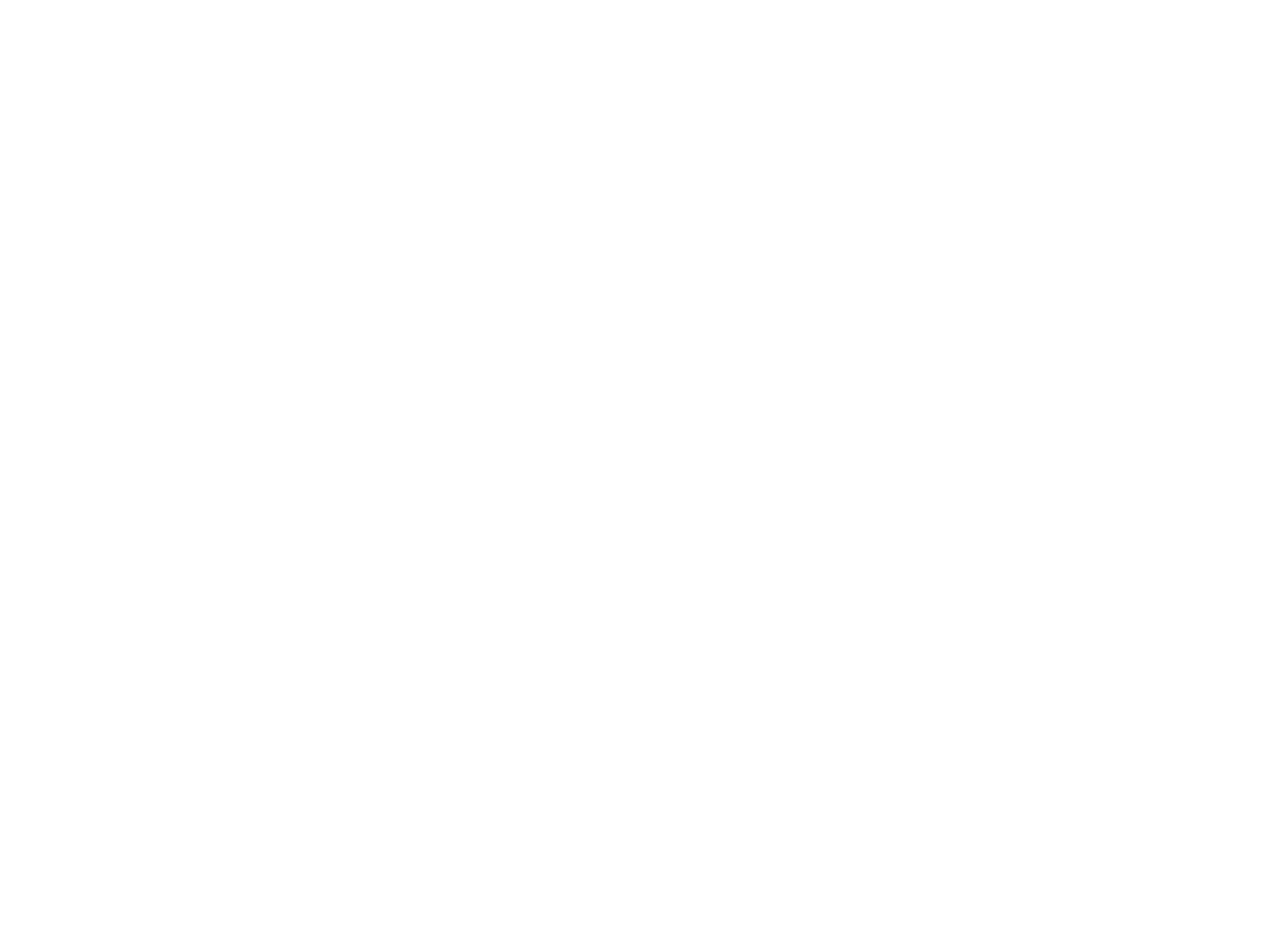
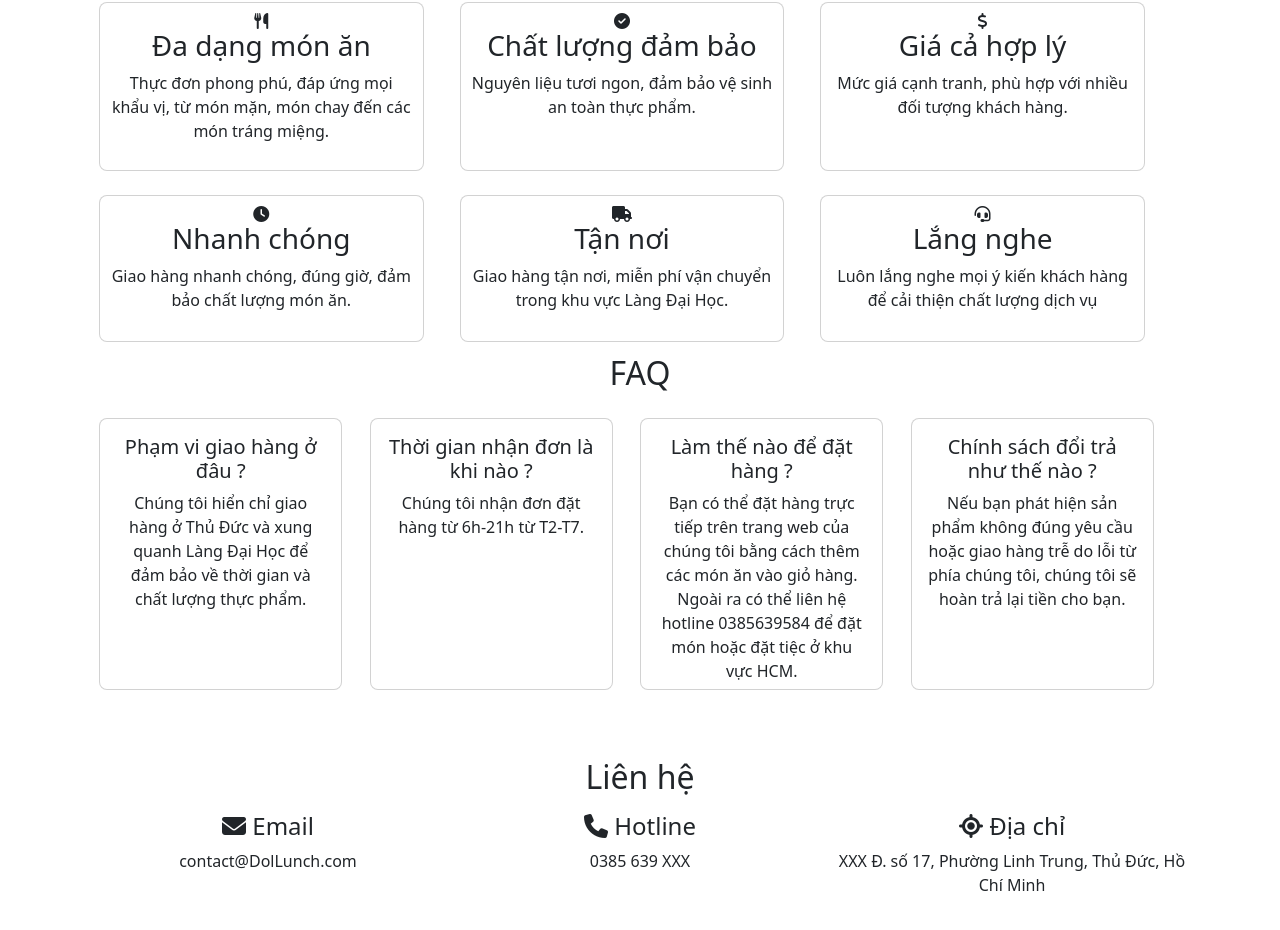
Before and after one commit to NguyenDuyDong862003/e-commerce, a React (Create React App) app: page /about in a window 1280 px wide. Before the commit this address had no page. Shown: the part 192-1122 px from the top of the page. Before the commit the page ends 800 px from the top, so only its background shows below. Built offline with nearby package versions, Linux system fonts and the light colour scheme.

Commit message:
Thêm trang About

```diff
--- a/src/Router/web.js
+++ b/src/Router/web.js
@@ -9,6 +9,7 @@
 import {Category} from "../component/Category";
 import {Shop} from "../pages/Shop";
 import {SearchResult} from "../component/SearchResult";
+import About from "../pages/About";
 
 export const router = createBrowserRouter([
     {
@@ -48,6 +49,10 @@
                 path: 'search/:keySearch',
                 element: <SearchResult/>,
                 errorElement: <Error/>,
+            }, {
+                path: 'about',
+                element: <About/>,
+                errorElement: <Error/>,
             }
         ]
     }
--- /dev/null
+++ b/src/pages/About.css
@@ -0,0 +1,9 @@
+.card {
+    height: 90%;
+    width:90%;
+    border-radius: 8px;
+    margin: 10px 0;
+}
+.benefit-card {
+    padding: 10px;
+}
--- /dev/null
+++ b/src/pages/About.tsx
@@ -0,0 +1,125 @@
+import React from 'react';
+import './About.css';
+
+const About: React.FC = () => {
+    return(
+        <div className="container mt-5">
+            <h2>Tại sao nên chọn DonLunch</h2>
+            <section className="section section-benefits d-flex">
+                <div className="col-4">
+                    <div className="card benefit-card">
+                        <i className="fas fa-utensils"></i>
+                        <h3>Đa dạng món ăn</h3>
+                        <p>Thực đơn phong phú, đáp ứng mọi khẩu vị, từ món mặn, món chay đến các món tráng miệng.</p>
+                    </div>
+                </div>
+                <div className="col-4">
+                    <div className="card benefit-card">
+                        <i className="fas fa-check-circle"></i>
+                        <h3>Chất lượng đảm bảo</h3>
+                        <p>Nguyên liệu tươi ngon, đảm bảo vệ sinh an toàn thực phẩm.</p>
+                    </div>
+                </div>
+                <div className="col-4">
+                    <div className="card benefit-card">
+                        <i className="fas fa-dollar-sign"></i>
+                        <h3>Giá cả hợp lý</h3>
+                        <p>Mức giá cạnh tranh, phù hợp với nhiều đối tượng khách hàng.</p>
+                    </div>
+                </div>
+            </section>
+            <section className="d-flex">
+                <div className="col-4">
+                    <div className="card benefit-card">
+                        <i className="fas fa-clock"></i>
+                        <h3>Nhanh chóng</h3>
+                        <p>Giao hàng nhanh chóng, đúng giờ, đảm bảo chất lượng món ăn.</p>
+                    </div>
+                </div>
+                <div className="col-4">
+                    <div className="card benefit-card">
+                        <i className="fas fa-truck"></i>
+                        <h3>Tận nơi</h3>
+                        <p>Giao hàng tận nơi, miễn phí vận chuyển trong khu vực Làng Đại Học.</p>
+                    </div>
+                </div>
+                <div className="col-4">
+                    <div className="card benefit-card">
+                        <i className="fas fa-headset"></i>
+                        <h3>Lắng nghe</h3>
+                        <p>Luôn lắng nghe mọi ý kiến khách hàng để cải thiện chất lượng dịch vụ</p>
+                    </div>
+                </div>
+            </section>
+            <section className="mb-5">
+                <h2 className="mb-3">FAQ</h2>
+                <div className="d-flex">
+                    <div className="col 4">
+                        <div className="card">
+                            <div className="card-body">
+                                <h5 className="card-title">Phạm vi giao hàng ở đâu ?</h5>
+                                <p className="card-text">Chúng tôi hiển chỉ giao hàng ở Thủ Đức và xung quanh Làng Đại
+                                    Học
+                                    để đảm bảo về thời gian và chất lượng thực phẩm.</p>
+                            </div>
+                        </div>
+                    </div>
+                    <div className="col 4">
+                        <div className="card">
+                            <div className="card-body">
+                                <h5 className="card-title">Thời gian nhận đơn là khi nào ?</h5>
+                                <p className="card-text">Chúng tôi nhận đơn đặt hàng từ 6h-21h từ T2-T7.</p>
+                            </div>
+                        </div>
+                    </div>
+                    <div className="col 4">
+                        <div className="card">
+                            <div className="card-body">
+                                <h5 className="card-title">Làm thế nào để đặt hàng ?</h5>
+                                <p className="card-text">Bạn có thể đặt hàng trực tiếp trên trang web của chúng tôi bằng
+                                    cách thêm các món ăn vào giỏ
+                                    hàng. Ngoài ra có thể liên hệ hotline 0385639584 để đặt món hoặc đặt tiệc ở khu vực
+                                    HCM.</p>
+                            </div>
+                        </div>
+                    </div>
+                    <div className="col 4">
+                        <div className="card">
+                            <div className="card-body">
+                                <h5 className="card-title">Chính sách đổi trả như thế nào ?</h5>
+                                <p className="card-text">Nếu bạn phát hiện sản phẩm không đúng yêu cầu hoặc giao hàng
+                                    trễ do lỗi từ phía chúng tôi,
+                                    chúng tôi sẽ hoàn trả lại tiền cho bạn.</p>
+                            </div>
+                        </div>
+                    </div>
+                </div>
+            </section>
+            <section className="mb-5">
+                <h2 className="mb-3">Liên hệ</h2>
+                <div className="row">
+                    <div className="col-md-4 mb-3">
+                        <div className="contact-info">
+                            <h4> <i className="fa fa-envelope"></i> Email</h4>
+                            <p>contact@DolLunch.com</p>
+                        </div>
+                    </div>
+                    <div className="col-md-4 mb-3">
+                        <div className="contact-info">
+                            <h4><i className="fa fa-phone"></i> Hotline</h4>
+                            <p>0385 639 XXX</p>
+                        </div>
+                    </div>
+                    <div className="col-md-4 mb-3">
+                        <div className="contact-info">
+                            <h4><i className="fa fa-location"></i> Địa chỉ</h4>
+                            <p>XXX Đ. số 17, Phường Linh Trung, Thủ Đức, Hồ Chí Minh</p>
+                        </div>
+                    </div>
+                </div>
+            </section>
+
+        </div>
+    );
+}
+export default About;
```
